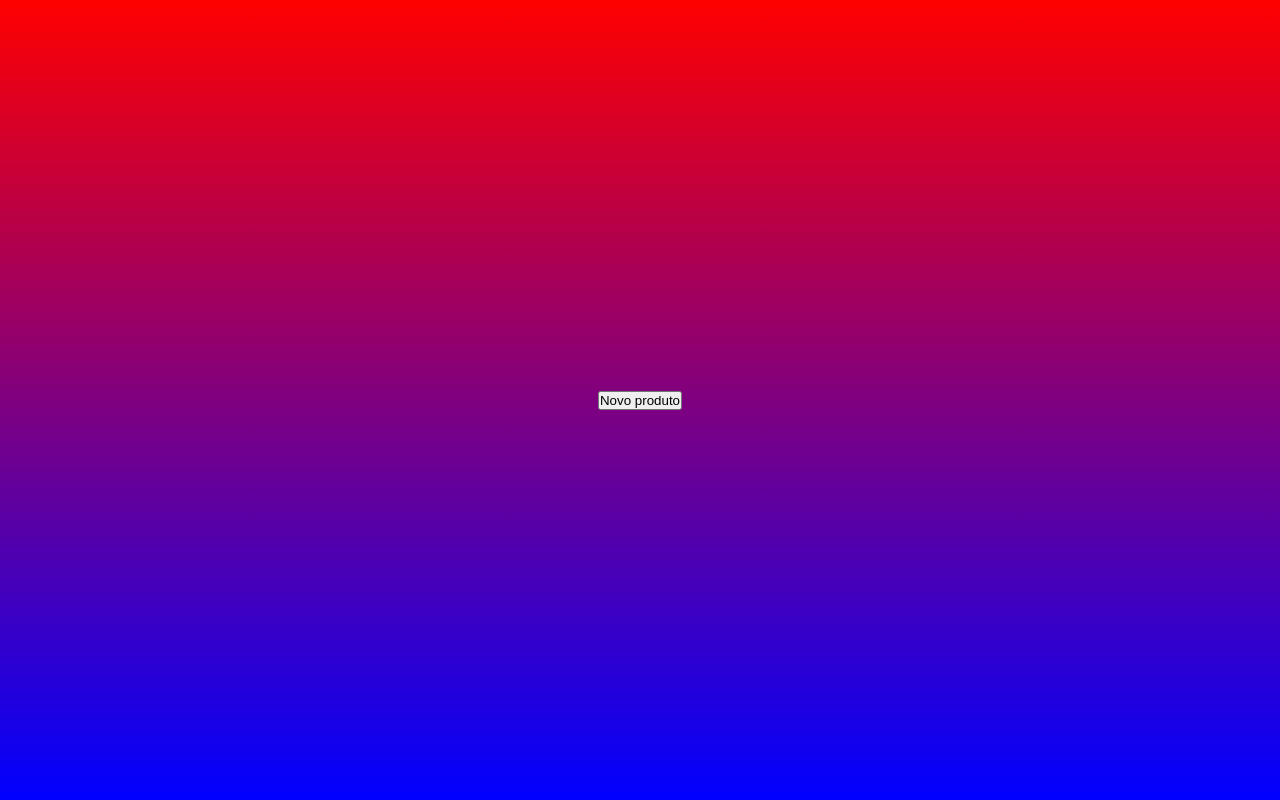
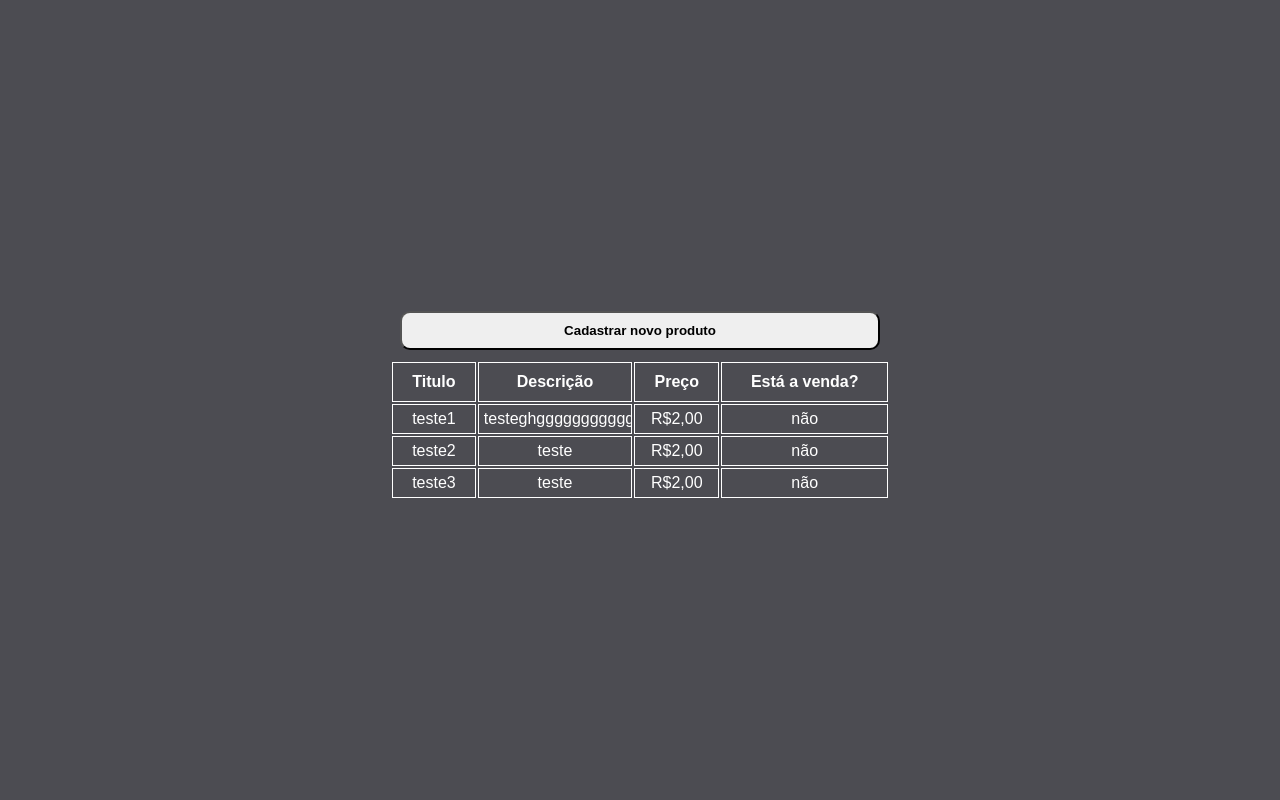
Before and after one commit to Yuri-Gabriel/Prova-Tecnica, a Next.js app: page / in a window 1280 px wide. Built offline with nearby package versions, Linux system fonts and the light colour scheme.

Commit message:
finalizado

```diff
--- a/src/app/components/form/index.tsx
+++ b/src/app/components/form/index.tsx
@@ -1,6 +1,9 @@
 /* eslint-disable @typescript-eslint/no-empty-object-type */
 /* eslint-disable @typescript-eslint/no-useless-constructor */
 import React from "react";
+
+import Image from "next/image";
+import CloseIMG from "../../../../public/close.svg"
 
 import {
     FormContainer,
@@ -42,11 +45,38 @@ export default class Form extends React.Component<FormProps, FormState> {
         });
         this.props.setProductList(currentList);
         this.props.setRegisterProduct(false);
+        console.log(this.props.productList)
     }
 
     render(): React.ReactNode {
         return (
+            <section style={{
+                position: "absolute",
+                top: 0,
+                left: 0,
+
+
+                width: "100vw",
+                height: "100vh",
+
+                display: "flex",
+                alignItems: "center",
+                justifyContent: "center"
+            }}>
                 <FormContainer>
+                    <Image
+                        style={{
+                            cursor: "pointer",
+                            alignSelf: "flex-end",
+                            marginBottom: 20,
+                            marginRight: 30
+                        }}
+                        src={CloseIMG}
+                        alt="close icon"
+                        onClick={() => {
+                            this.props.setRegisterProduct(false);
+                        }}
+                    />
                     <FormBody>
                         <InputContainer>
                             <LabelInput>Titulo</LabelInput>
@@ -101,6 +131,11 @@ export default class Form extends React.Component<FormProps, FormState> {
                                 <InputValue
                                     name="sale"
                                     type="radio"
+                                    onClick={() => {
+                                        this.setState({
+                                            isSale: true
+                                        })
+                                    }}
                                 />
                                 <LabelInput
                                     style={{
@@ -113,6 +148,11 @@ export default class Form extends React.Component<FormProps, FormState> {
                                     name="sale"
                                     type="radio"
                                     defaultChecked
+                                    onClick={() => {
+                                        this.setState({
+                                            isSale: false
+                                        })
+                                    }}
                                 />
                             </div>
                         </InputContainer>
@@ -132,6 +172,8 @@ export default class Form extends React.Component<FormProps, FormState> {
                         </InputContainer>
                     </FormBody>
                 </FormContainer>
+            </section>
+
         );
     }
 }
--- a/src/app/components/form/style.ts
+++ b/src/app/components/form/style.ts
@@ -1,14 +1,14 @@
 import styled from "styled-components";
 
-export const FormContainer = styled.section`
+export const FormContainer = styled.div`
     border-radius: 20px;
 
     height: 500px;
     width: 650px;
 
     display: flex;
-    align-items: center;
     justify-content: center;
+    flex-direction: column;
 
     background-color: rgba(255, 255, 255, 0.3);
     backdrop-filter: blur(10px);
@@ -28,6 +28,7 @@ export const FormBody = styled.form`
     display: flex;
     justify-content: center;
     align-items: center;
+    align-self: center;
     flex-direction: column;
 
     box-shadow: inset 1px 1px 5px black;
--- a/src/app/components/list/index.tsx
+++ b/src/app/components/list/index.tsx
@@ -4,6 +4,16 @@ import {
     ListProps,
     ListState
 } from "../../types";
+
+import {
+    ListContainer,
+    ButtonAdd,
+    ListTable,
+    ListHead,
+    ListBody,
+    ListRow,
+    ListData
+} from "./style";
 
 export default class List extends React.Component<ListProps, ListState> {
     constructor(props: ListProps) {
@@ -12,22 +22,51 @@ export default class List extends React.Component<ListProps, ListState> {
 
     render(): React.ReactNode {
         return (
-            <div style={{
-                display: this.props.registerProduct ? "none" : "block"
+            <section style={{
+                position: "absolute",
+                top: 0,
+                left: 0,
+
+                width: "100vw",
+                height: "100vh",
+
+                display: "flex",
+                alignItems: "center",
+                justifyContent: "center"
             }}>
-                <button onClick={() => {
-                    this.props.setRegisterProduct(true)
-                }} >
-                    Novo produto
-                </button>
-                <ul>
-                    {this.props.productList.map((v, k) => (
-                       <li key={k}>
-                        {v.title}
-                        </li>
-                    ))}
-                </ul>
-            </div>
+                <ListContainer>
+                    <div>
+                        <ButtonAdd onClick={() => {
+                            this.props.setRegisterProduct(true)
+                        }}>
+                            Cadastrar novo produto
+                        </ButtonAdd>
+                    </div>
+                    <ListTable>
+                        <ListHead>
+                            <ListRow>
+                                <th>Titulo</th>
+                                <th>Descrição</th>
+                                <th>Preço</th>
+                                <th>Está a venda?</th>
+                            </ListRow>
+                        </ListHead>
+                        <ListBody>
+                            {
+                                this.props.productList.map((product, key) => (
+                                    <ListRow key={key}>
+                                        <ListData>{product.title}</ListData>
+                                        <ListData>{product.description}</ListData>
+                                        <ListData>{`R$${product.price},00`}</ListData>
+                                        <ListData>{product.isSale ? "sim" : "não"}</ListData>
+                                    </ListRow>
+                                ))
+                            }
+                        </ListBody>
+                    </ListTable>
+                </ListContainer>
+            </section>
+
         );
     }
 }
--- a/src/app/components/list/style.ts
+++ b/src/app/components/list/style.ts
@@ -0,0 +1,56 @@
+import styled from "styled-components";
+
+export const ListContainer = styled.div`
+    width: 500px;
+    & > div {
+        padding: 10px;
+    }
+`;
+
+export const ButtonAdd = styled.button`
+    display: block;
+    width: 480px;
+    margin: auto;
+    padding: 10px 0px;
+    border-radius: 10px;
+    font-weight: bold;
+    cursor: pointer;
+`;
+
+export const ListTable = styled.table`
+    width: 500px;
+
+    & * {
+        border: 1px solid #FFFFFF;
+        padding: 2px;
+        color: #FFFFFF;
+    }
+`;
+
+export const ListHead = styled.thead`
+    width: 100%;
+`;
+
+export const ListBody = styled.tbody`
+    width: 100%;
+`;
+
+export const ListRow= styled.tr`
+    width: 100%;
+
+    & th {
+        padding: 10px;
+    }
+`;
+
+export const ListData = styled.td`
+    text-align: center;
+    padding: 5px;
+    max-width: 120px;
+
+    &::-webkit-scrollbar {
+        height: 5px;
+    }
+
+    overflow-x: scroll;
+`;
--- a/src/app/globals.css
+++ b/src/app/globals.css
@@ -11,7 +11,7 @@ html, body {
   justify-content: center;
   align-items: center;
 
-  background: linear-gradient(to bottom, red, blue);
+  background-color: #4c4c52;
 
   font-family: Arial, Helvetica, sans-serif;
 }
--- a/src/app/page.tsx
+++ b/src/app/page.tsx
@@ -12,7 +12,24 @@ import {
 export default function Home() {
 
   const [ registerProduct, setRegisterProduct ] = useState<boolean>(false);
-  const [ productList, setProductList ] = useState<Product[]>([]);
+  const [ productList, setProductList ] = useState<Product[]>([{
+    title: "teste1",
+    description: "testeghgggggggggggggggg",
+    price: 2,
+    isSale: false
+  },
+  {
+    title: "teste2",
+    description: "teste",
+    price: 2,
+    isSale: false
+  },
+  {
+    title: "teste3",
+    description: "teste",
+    price: 2,
+    isSale: false
+  }]);
 
   return (
     <main>
```
Also changed, not shown: public/close.svg (added). Lines whose indentation alone changed are shown as unchanged.
